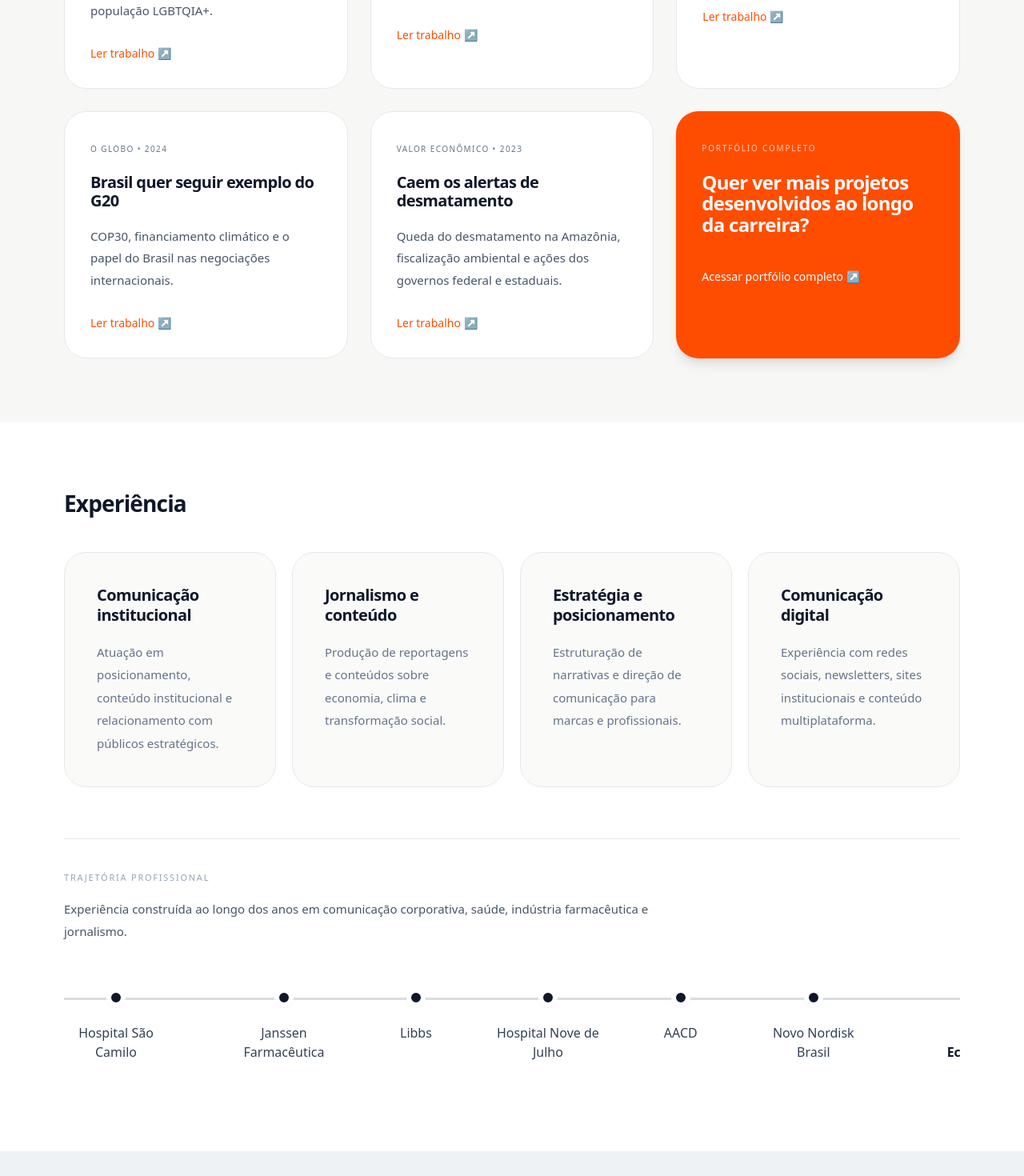
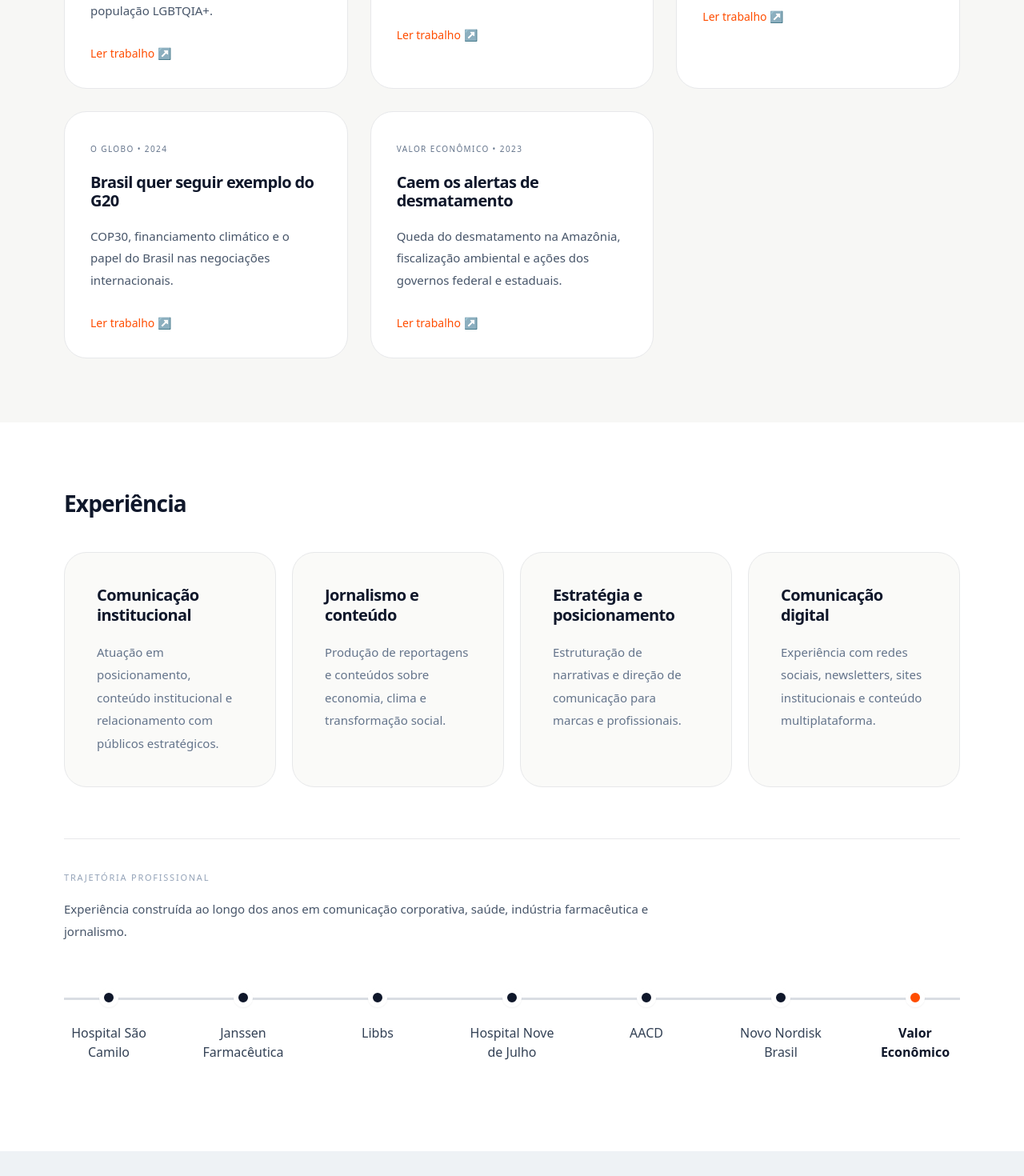
Before and after one commit to andretomazela-dev/integrado, a Next.js app: page /repertorio in a window 1280 px wide. Shown: the part 1000-2470 px from the top of the page at 80% size. Built offline with nearby package versions, Linux system fonts and the light colour scheme.

Commit message:
Update page.jsx

```diff
--- a/app/repertorio/page.jsx
+++ b/app/repertorio/page.jsx
@@ -20,17 +20,17 @@ export default function RepertorioPage() {
       titulo: "Clima encarece prêmios e muda lógica do resseguro",
       descricao:
         "Especial sobre crise climática, perdas bilionárias e transformação do mercado de seguros.",
-      link: "/repertorio/seguros-clima-resseguro.jpg",
+      link: "https://valor.globo.com/publicacoes/especiais/seguros-e-resseguros/noticia/2026/04/23/clima-encarece-premios-e-muda-logica-do-resseguro.ghtml",
       id: "valor",
     },
     {
-      id: "valor",
+      id: "infraestrutura",
       categoria: "Valor Econômico",
       ano: "2024",
       titulo: "Adaptação urgente",
       descricao:
         "Infraestrutura resiliente, eventos extremos e adaptação diante do avanço da crise climática.",
-      link: "/repertorio/mudancas-climaticas.pdf",
+      link: "https://valor.globo.com/publicacoes/especiais/revista-infraestrutura-e-logistica/noticia/2025/10/31/infraestrutura-brasileira-incorpora-risco-climatico-e-redefine-modelo-de-concessoes-e-investimentos.ghtml",
     },
     {
       categoria: "O Globo",
@@ -38,7 +38,7 @@ export default function RepertorioPage() {
       titulo: "Brasil quer seguir exemplo do G20",
       descricao:
         "COP30, financiamento climático e o papel do Brasil nas negociações internacionais.",
-      link: "/repertorio/turismo-clima-oglobo.jpg",
+      link: "https://oglobo.globo.com/mundo/noticia/2024/12/04/turismo-e-desafio-futuro-no-combate-as-mudancas-climaticas.ghtml",
       id: "oglobo",
     },
     {
@@ -47,8 +47,8 @@ export default function RepertorioPage() {
       titulo: "Caem os alertas de desmatamento",
       descricao:
         "Queda do desmatamento na Amazônia, fiscalização ambiental e ações dos governos federal e estaduais.",
-      link: "/repertorio/sustentabilidade-valor-2023.pdf",
-      id: "valor",
+      link: "https://valor.globo.com/publicacoes/especiais/revista-sustentabilidade/noticia/2023/08/31/caem-os-alertas-de-desmatamento-na-amazonia.ghtml",
+      id: "desmatamento",
     },
   ];
 
@@ -192,31 +192,13 @@ export default function RepertorioPage() {
                   <a
                     href={item.link}
                     target="_blank"
+                    rel="noopener noreferrer"
                     className="mt-7 inline-flex items-center gap-2 text-[14px] font-medium text-[#FF4D00] hover:opacity-80"
                   >
                     Ler trabalho ↗
                   </a>
                 </article>
               ))}
-
-              {/* PORTFÓLIO */}
-              <article className="rounded-[28px] bg-[#FF4D00] p-8 text-white shadow-lg">
-                <span className="text-[10px] uppercase tracking-[0.18em] text-white/70">
-                  Portfólio completo
-                </span>
-
-                <h3 className="mt-5 text-[24px] leading-[1.12] tracking-[-0.03em] font-[720]">
-                  Quer ver mais projetos desenvolvidos ao longo da carreira?
-                </h3>
-
-                <a
-                  href="https://drive.google.com/drive/folders/1ZSttp2dvNJzzaAQVb8IXh6YnRX-i0CcB?usp=sharing"
-                  target="_blank"
-                  className="mt-10 inline-flex items-center gap-2 text-[14px] font-medium text-white"
-                >
-                  Acessar portfólio completo ↗
-                </a>
-              </article>
             </div>
           </div>
         </section>
@@ -270,10 +252,10 @@ export default function RepertorioPage() {
               </div>
 
               {/* TIMELINE */}
-              <div className="relative mt-14 overflow-x-auto pb-8">
+              <div className="relative mt-14 pb-8">
                 <div className="absolute left-0 top-[12px] h-[3px] w-full bg-[#D9DDE3]" />
 
-                <div className="relative flex min-w-max items-start gap-20 pr-6">
+                <div className="relative flex items-start justify-between gap-12 lg:gap-14">
                   {[
                     "Hospital São Camilo",
                     "Janssen Farmacêutica",
@@ -285,7 +267,7 @@ export default function RepertorioPage() {
                   ].map((empresa, index) => (
                     <div
                       key={empresa}
-                      className="relative flex flex-col items-center text-center"
+                      className="relative flex flex-col items-center text-center flex-1"
                     >
                       <div
                         className={`
@@ -296,7 +278,7 @@ export default function RepertorioPage() {
 
                       <span
                         className={`
-                          mt-5 max-w-[130px]
+                          mt-5 max-w-[110px]
                           text-[16px]
                           leading-[1.5]
                           ${index === 6
@@ -318,11 +300,9 @@ export default function RepertorioPage() {
         <section className="bg-[#EEF2F5] py-20">
           <div className="container">
             <div className="mb-10">
-              <div>
-                <h2 className="text-[28px] tracking-[-0.03em] font-[750] text-[#0F172A]">
-                  Depoimentos
-                </h2>
-              </div>
+              <h2 className="text-[28px] tracking-[-0.03em] font-[750] text-[#0F172A]">
+                Depoimentos
+              </h2>
 
               <p className="mt-4 max-w-2xl text-[15px] leading-[1.9] text-[#64748B]">
                 Recomendações de profissionais que acompanharam meu
@@ -362,6 +342,7 @@ export default function RepertorioPage() {
             <a
               href="https://www.linkedin.com/in/tomazela/details/recommendations/"
               target="_blank"
+              rel="noopener noreferrer"
               className="
                 mt-8 inline-flex items-center gap-2
                 rounded-full
```
